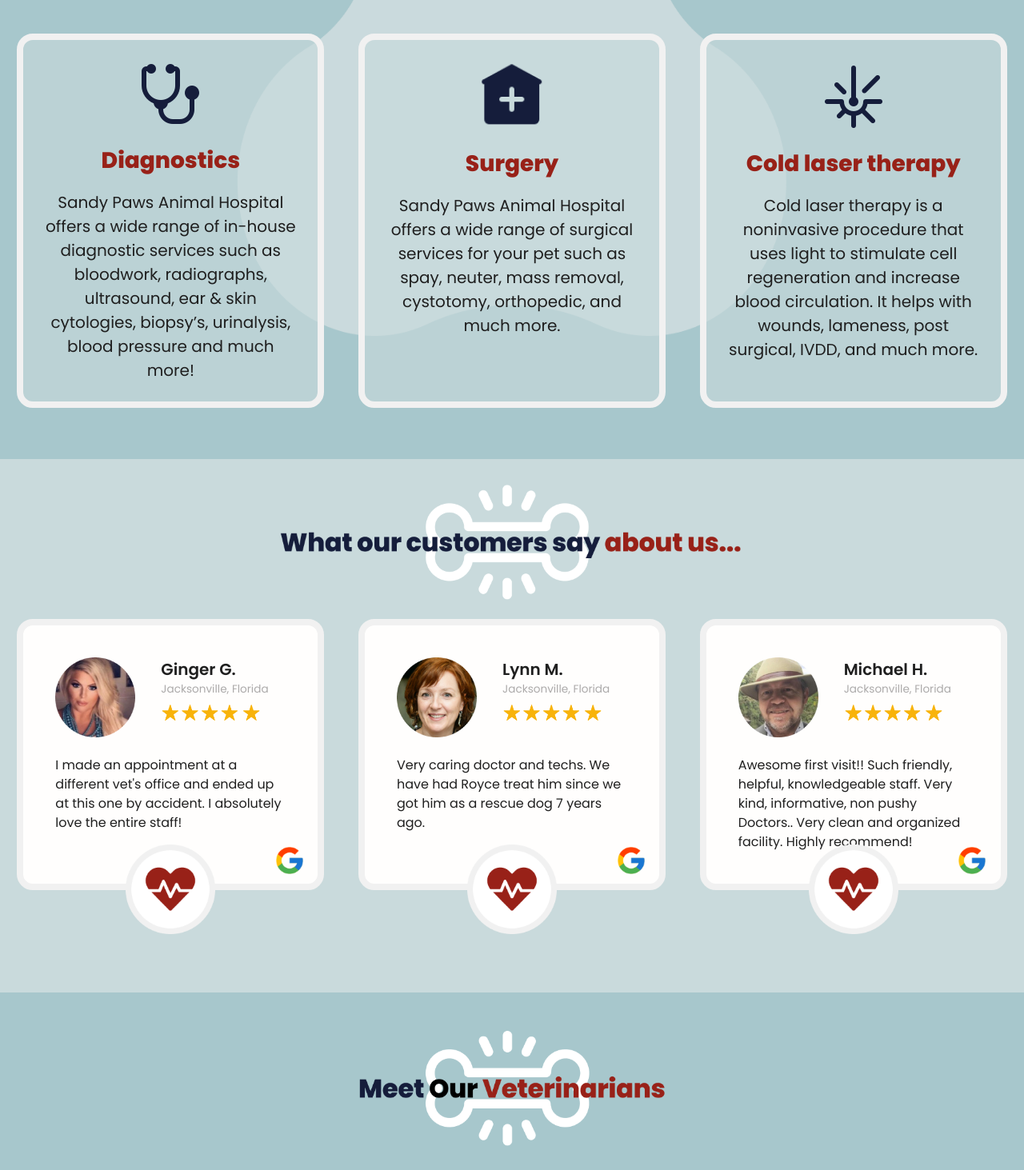
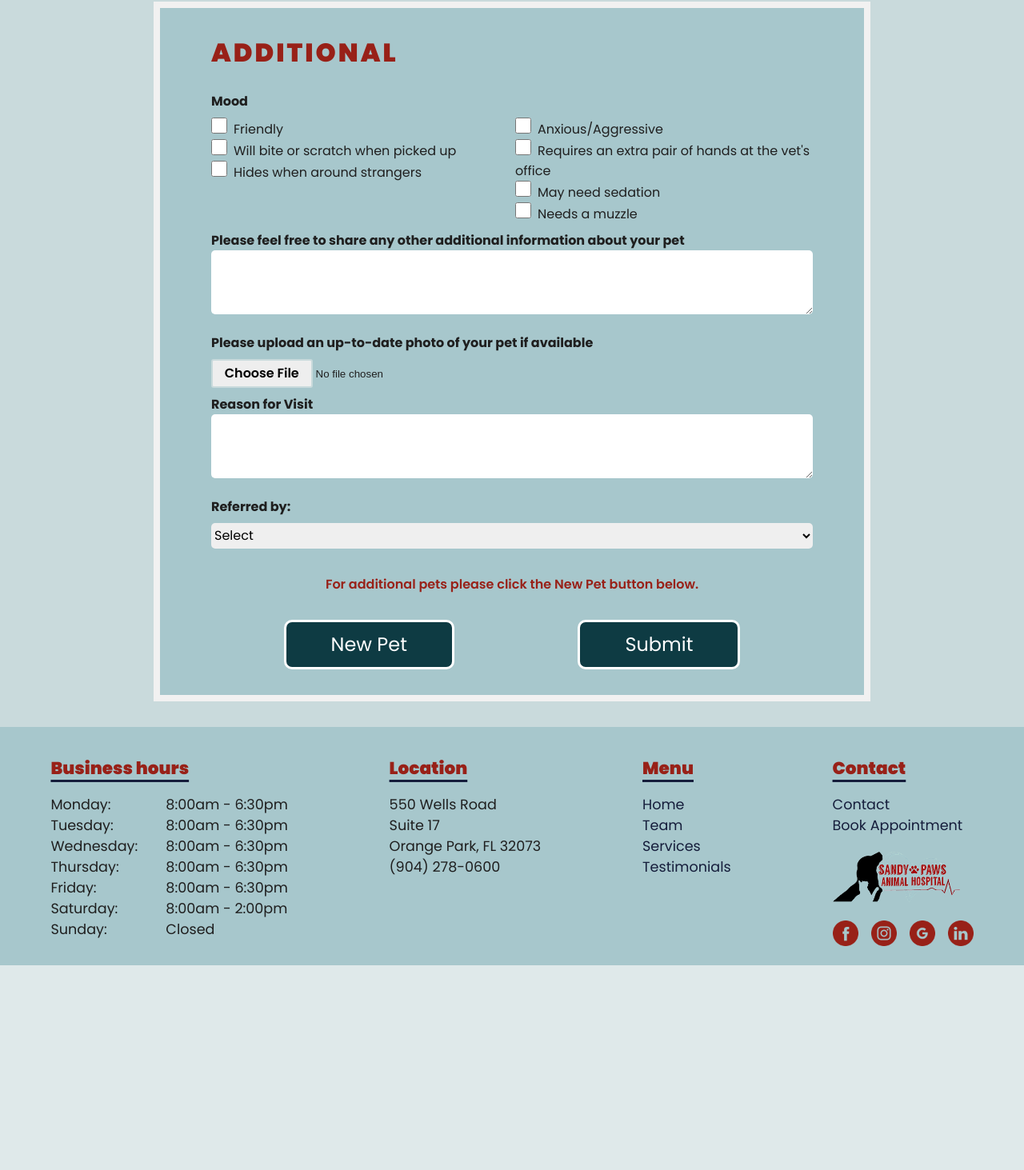
Before and after one commit to Fpitkat/sandy-paws, a React (Create React App) app: page /register in a window 1280 px wide. Shown: the part 1330-2793 px from the top of the page at 80% size. After the commit the page ends 2537 px from the top, so only its background shows below. Built offline with nearby package versions, Linux system fonts and the light colour scheme.

Commit message:
react Router
Co-authored-by: Ryan Gonyon <Radical-Coder@users.noreply.github.com>

```diff
--- a/package.json
+++ b/package.json
@@ -9,6 +9,8 @@
     "react": "^18.1.0",
     "react-dom": "^18.1.0",
     "react-favicon": "^1.0.0",
+    "react-router-dom": "^6.3.0",
+    "react-router-hash-link": "^2.4.3",
     "react-scripts": "5.0.1",
     "typewriter-effect": "^2.18.2",
     "web-vitals": "^2.1.4"
--- a/src/App.css
+++ b/src/App.css
@@ -6,6 +6,7 @@
 html {
   box-sizing: border-box;
   font-size: 16px;
+  scroll-behavior: smooth;
 }
 *,
 *:before,
@@ -42,6 +43,7 @@ body {
   padding: 0.75em;
   margin-right: auto;
   width: 15.5rem;
+  cursor: pointer;
 }
 
 .nav--container ul {
@@ -53,6 +55,20 @@ body {
   font-weight: 800;
   align-items: center;
   padding-right: 2em;
+}
+
+a {
+  text-decoration: none;
+  color: #151d3b;
+  cursor: pointer;
+}
+
+a:hover {
+  text-decoration: underline;
+}
+
+.nav--container ul a:visited {
+  text-decoration: none;
 }
 
 .nav--container li {
@@ -672,3 +688,11 @@ input[type="option"]::file-selector-button {
   font-size: 1rem;
   font-weight: 600;
 }
+
+.Register-pet {
+  display: flex;
+  flex-direction: column;
+  gap: 2rem;
+  padding: 2rem 0rem;
+  background-color: #c9dadc;
+}
--- a/src/App.jsx
+++ b/src/App.jsx
@@ -7,10 +7,8 @@ import Testimonials from "./Components/Testimonials";
 import Team from "./Components/Team";
 import Contact from "./Components/Contact";
 import Footer from "./Components/Footer";
-import AddInfo from "./Components/AddInfo";
-import ContactInfo from "./Components/ContactInfo";
-import PastVet from "./Components/PastVet";
-import PetInfo from "./Components/PetInfo";
+import RegisterPet from "./Components/RegisterPet";
+import { BrowserRouter as Router, Route, Routes } from "react-router-dom";
 
 function App() {
   function ServiceFactory(icon, title, description) {
@@ -116,12 +114,17 @@ function App() {
     ),
   ];
 
+  const IndexPage = () => {
     return (
-    <div className="App">
-      <Header />
+      <div>
         <Hero />
         <div className="service--section">
-        <img className="section--heading" src="Images/PetServices.png" alt="" />
+          <img
+            id="services"
+            className="section--heading"
+            src="Images/PetServices.png"
+            alt=""
+          />
 
           <div className="service--container">
             {ServiceData.map((service, i) => (
@@ -132,6 +135,7 @@ function App() {
 
         <div className="testimonial--box">
           <img
+            id="testimonials"
             className="section--heading"
             src="./Images/Testimonial--Header.png"
             alt=""
@@ -145,7 +149,12 @@ function App() {
         </div>
 
         <div className="team--box">
-        <img className="section--heading" src="Images/MeetOurVets.png" alt="" />
+          <img
+            id="team"
+            className="section--heading"
+            src="Images/MeetOurVets.png"
+            alt=""
+          />
           <div className="team--container">
             {TeamData.map((team, i) => (
               <Team key={i} {...team} />
@@ -153,12 +162,22 @@ function App() {
           </div>
         </div>
         <Contact />
+      </div>
+    );
+  };
+
+  return (
+    <Router>
+      <div className="App">
+        <Header />
+        <Routes>
+          <Route index element={<IndexPage />}></Route>
+          <Route path="/test" element={<h1>test</h1>}></Route>
+          <Route path="/register" element={<RegisterPet />}></Route>
+        </Routes>
         <Footer />
-      <ContactInfo />
-      <PetInfo />
-      <PastVet />
-      <AddInfo />
       </div>
+    </Router>
   );
 }
 
--- a/src/Components/Contact.jsx
+++ b/src/Components/Contact.jsx
@@ -41,7 +41,7 @@ export default function Contact() {
   }
 
   return (
-    <div className="contact-section">
+    <div className="contact-section" id="contact">
       <img
         className="section--heading"
         src="./Images/contact-section.png"
--- a/src/Components/Footer.jsx
+++ b/src/Components/Footer.jsx
@@ -1,4 +1,8 @@
+import { HashLink as Link } from "react-router-hash-link";
+import { useNavigate } from "react-router-dom";
+
 export default function Footer() {
+  let navigate = useNavigate();
   const MySocialIcon = (props) => (
     <img className="socail-icon" src={`/Images/${props.src}`} alt={props.alt} />
   );
@@ -29,20 +33,32 @@ export default function Footer() {
 
   const FootNav = () => (
     <ul>
+      <Link to="/#home">
         <li>Home</li>
+      </Link>
+
+      <Link to="/#team">
         <li>Team</li>
+      </Link>
+
+      <Link to="/#services">
         <li>Services</li>
+      </Link>
+
+      <Link to="/#testimonials">
         <li>Testimonials</li>
+      </Link>
     </ul>
   );
 
   const FooterContact = () => (
     <ul className="nav--footer">
       <li className="nav--item">
-        <strong>Contact</strong>
+        <Link to="/#contact">Contact</Link>
       </li>
+      <Link to="/register#home">
         <li className="nav--item">Book Appointment</li>
-      <li className="nav--item">Register your pet</li>
+      </Link>
     </ul>
   );
 
@@ -76,11 +92,13 @@ export default function Footer() {
       <div className="footer--contact">
         <p className="footer--contact--title">Contact</p>
         <FooterContact />
+        <Link to="/#home">
           <img
             className="footer--logo"
             src="/Images/logo.png"
             alt="sandy paws logo"
           ></img>
+        </Link>
         <div className="footer--social">
           <MySocialIcon src="Facebook_white.png" alt="facebook" />
           <MySocialIcon src="Insta.png" alt="instagram" />
--- a/src/Components/Header.jsx
+++ b/src/Components/Header.jsx
@@ -1,15 +1,22 @@
 import { useState } from "react";
+// import { Link } from "react-router-dom";
+import { HashLink as Link } from "react-router-hash-link";
+import { useNavigate } from "react-router-dom";
+
 export default function Header() {
   const [selectedIndex, setSelectedIndex] = useState(2);
   const selections = ["HOME", "TEAM", "SERVICES", "TESTIMONIALS"];
+  let navigate = useNavigate();
 
   return (
-    <header className="header container">
+    <header className="header container" id="home">
       <img
+        onClick={() => navigate("/#home")}
         className="header--logo"
         src="/Images/logo.png"
         alt="sandy paws logo"
       ></img>
+
       <nav className="nav--container container sticky">
         <ul>
           {selections.map((_selection, i) => {
@@ -21,12 +28,14 @@ export default function Header() {
                   i === selectedIndex ? "nav--selected" : ""
                 }`}
               >
-                {_selection}
+                <Link to={`/#${_selection.toLowerCase()}`}>{_selection}</Link>
               </li>
             );
           })}
 
-          <li className="nav--item contact">CONTACT</li>
+          <Link to="/#contact">
+            <li className="nav--item contact">CONTACT</li>
+          </Link>
         </ul>
       </nav>
     </header>
--- a/src/Components/Hero.jsx
+++ b/src/Components/Hero.jsx
@@ -1,4 +1,5 @@
 import TypewriterComponent from "typewriter-effect";
+import { Link } from "react-router-dom";
 
 export default function Hero() {
   return (
@@ -35,7 +36,9 @@ export default function Hero() {
           provides preventative, medical, surgical, dental, and hospitalized
           care for your pet.
         </p>
-        <p className="btn hero--book">Book your Appointment</p>
+        <Link to="/register">
+          <p className="btn hero--book">Book your Appointment</p>
+        </Link>
       </div>
     </section>
   );
--- /dev/null
+++ b/src/Components/RegisterPet.jsx
@@ -0,0 +1,15 @@
+import AddInfo from "./AddInfo";
+import ContactInfo from "./ContactInfo";
+import PastVet from "./PastVet";
+import PetInfo from "./PetInfo";
+
+export default function RegisterPet() {
+  return (
+    <section className="Register-pet">
+      <ContactInfo />
+      <PetInfo />
+      <PastVet />
+      <AddInfo />
+    </section>
+  );
+}
--- a/src/Components/Service.jsx
+++ b/src/Components/Service.jsx
@@ -3,7 +3,7 @@
 // };
 export default function Service({ icon, title, description }) {
   return (
-    <div className="service--card">
+    <div className="service--card" id="services">
       <img className="service--icon" src={icon} alt="" />
       <p className="service--title">{title}</p>
       <p className="service--description">{description}</p>
--- a/src/Components/Team.jsx
+++ b/src/Components/Team.jsx
@@ -1,9 +1,9 @@
 export default function Team({ img, name, title }) {
   return (
-    <div className="team--cards">
+    <section className="team--cards" id="team">
       <img className="team--img" src={img} alt={name} />
       <p className="team--dr--name">{name}</p>
       <p className="team--dr-title">{title}</p>
-    </div>
+    </section>
   );
 }
```
Also changed, not shown: src/Components/Thanks.jsx (added, +9 -0 lines), 1 other file (tests, documents, lock files or other folders). Lines whose indentation alone changed are shown as unchanged.
